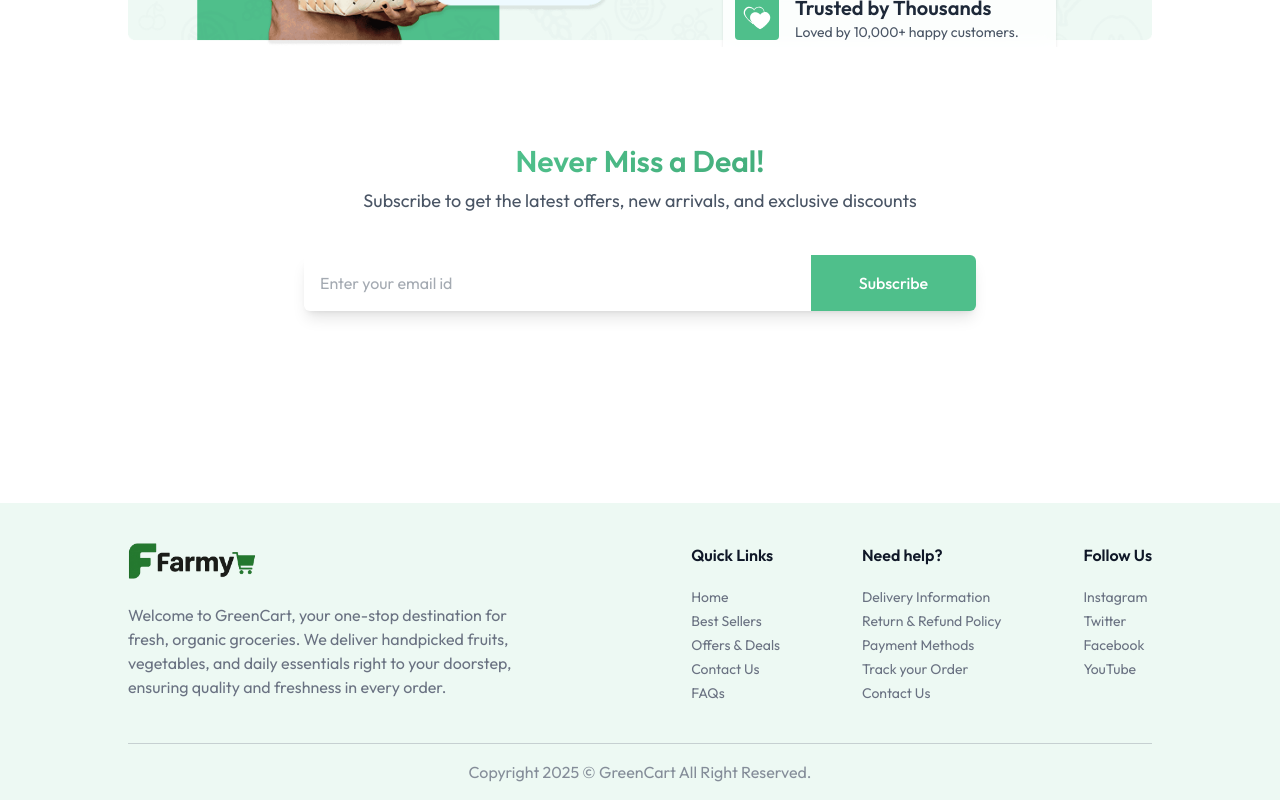
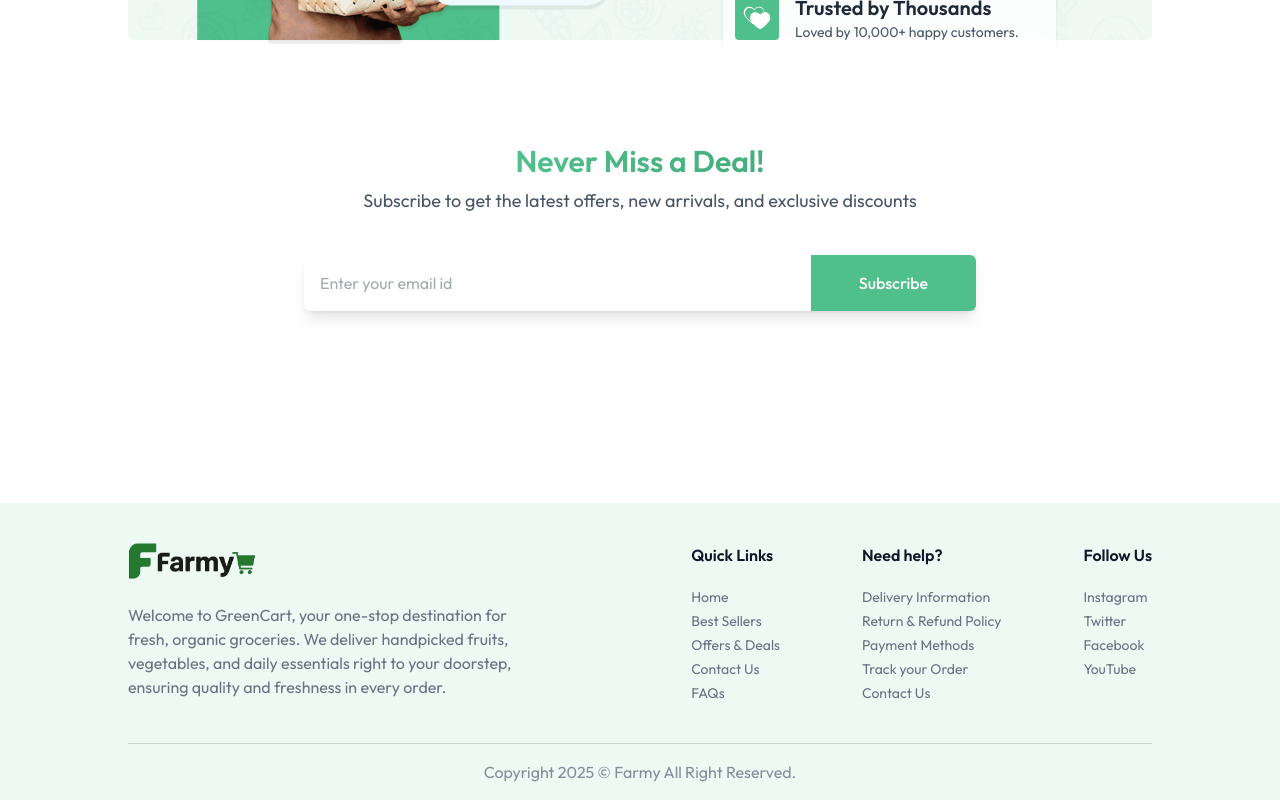
Before and after one commit to zourte2486/Ecommerce-website-Farmy-FrontEnd, a React (Vite) app: page / in a window 1280 px wide. Shown: the part 1815-2615 px from the top of the page. Built offline with nearby package versions, Linux system fonts and the light colour scheme.

Commit message:
fix: update footer copyright to reflect new branding

```diff
--- a/src/components/Footer.jsx
+++ b/src/components/Footer.jsx
@@ -39,7 +39,7 @@ return (
             </div>
         </div>
         <p className="py-4 text-center text-sm md:text-base text-gray-500/80">
-            Copyright {currentYear} © GreenCart All Right Reserved.
+            Copyright {currentYear} © Farmy All Right Reserved.
         </p>
     </div>
 );
```
